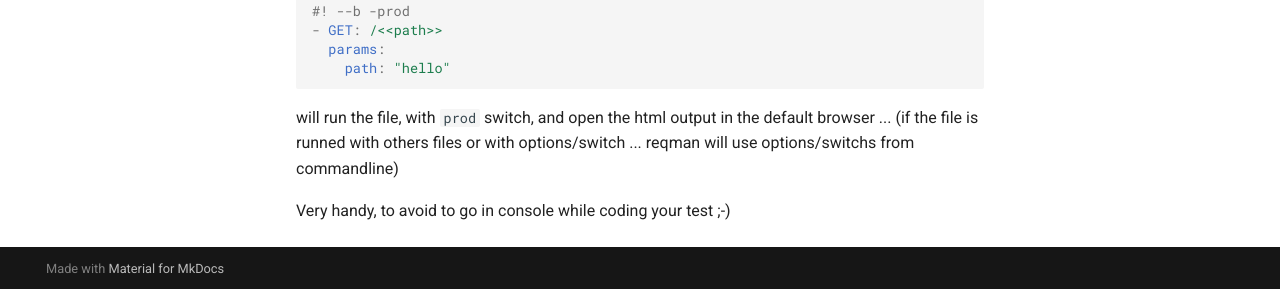
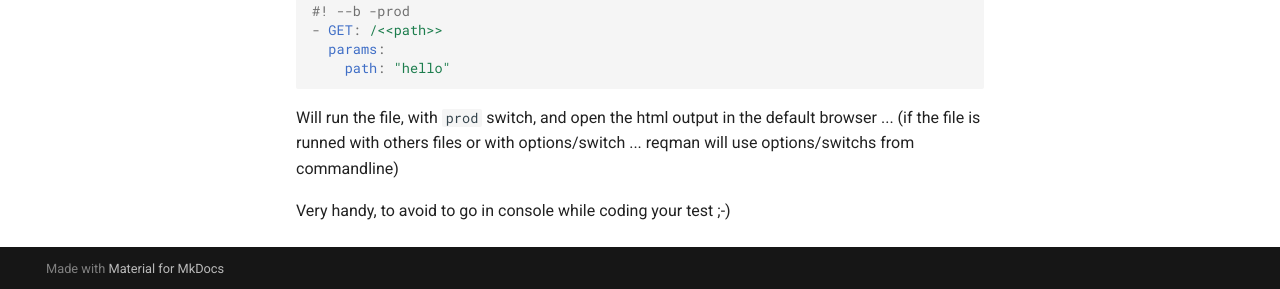
Before and after one commit to manatlan/reqman, an MkDocs documentation site: the page built from docs/command.md, in a window 1280 px wide and 900 px high, scrolled down 1215 px. Shown: the part 608-897 px from the top of the window. Built offline with MkDocs 1.6.1 and Material for MkDocs 9.7.7, drawn with Linux system fonts in a browser that asks for light colours; comment, search, counter and statistics services are not loaded.

Commit message:
update doc

````diff
--- a/docs/command.md
+++ b/docs/command.md
@@ -77,7 +77,7 @@ or
     path: "hello"
 ```
 
-will run the file, with `prod` switch, and open the html output in the default browser ...
+Will run the file, with `prod` switch, and open the html output in the default browser ...
 (if the file is runned with others files or with options/switch ... reqman will use options/switchs from commandline)
 
 Very handy, to avoid to go in console while coding your test ;-)
````
